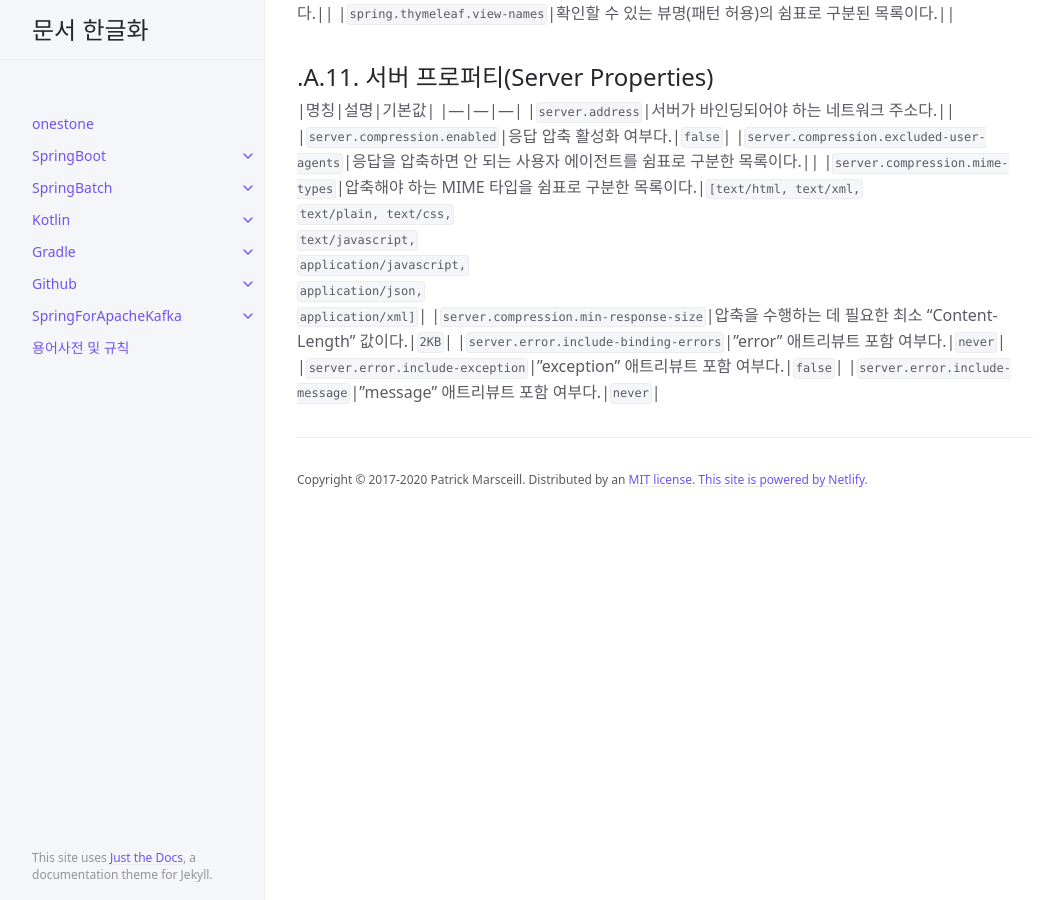
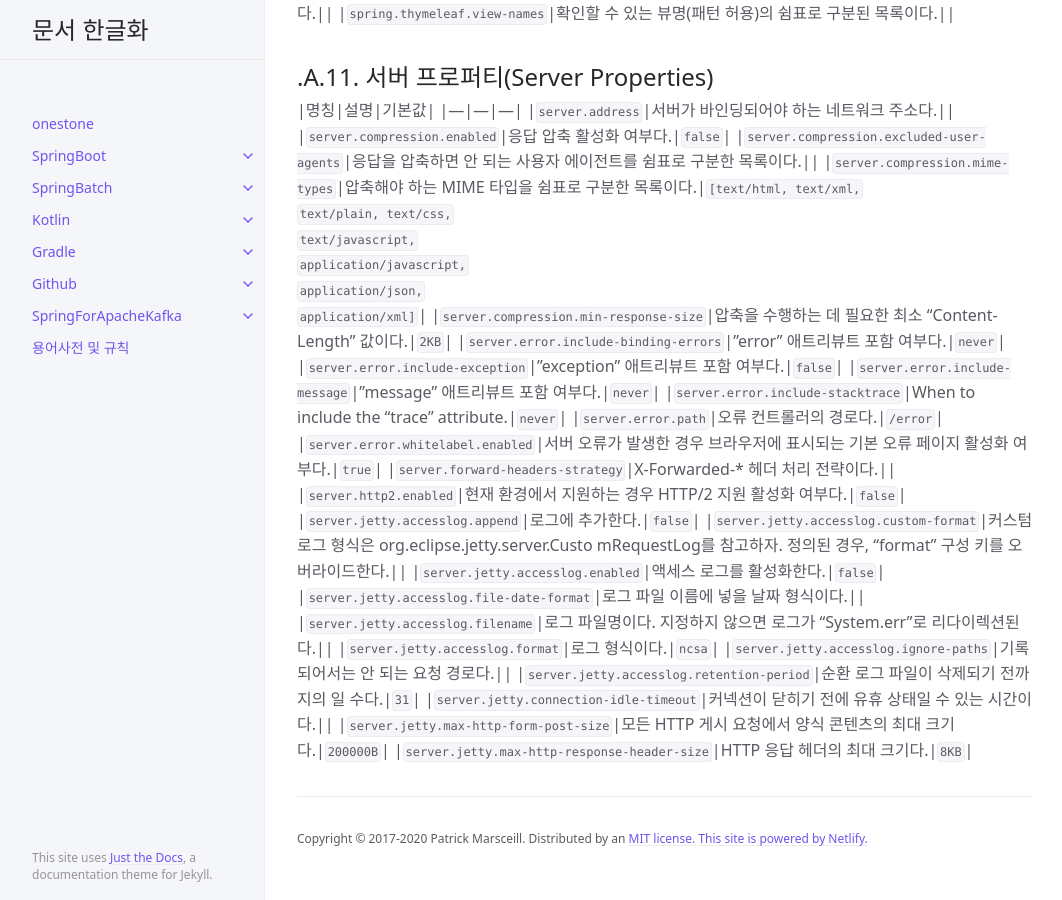
Before and after one commit to onestone9900/onestone9900.github.io, a Jekyll site: the page built from docs/spring_boot/3.1.1/spring_boot/19.appendices.md, in a window 1280 px wide and 900 px high, scrolled down 63514 px. Shown: the whole window, without its empty margins (107-1169 px from the left). Built offline with Jekyll 4.4.1, drawn with Linux system fonts in a browser that asks for light colours.

Commit message:
docs: spring boot - ## .A.11. 서버 프로퍼티(Server Properties)

```diff
--- a/docs/spring_boot/3.1.1/spring_boot/19.appendices.md
+++ b/docs/spring_boot/3.1.1/spring_boot/19.appendices.md
@@ -1073,3 +1073,19 @@ nav_order: 19
 |`server.error.include-binding-errors`|"error" 애트리뷰트 포함 여부다.|`never`|
 |`server.error.include-exception`|"exception" 애트리뷰트 포함 여부다.|`false`|
 |`server.error.include-message`|"message" 애트리뷰트 포함 여부다.|`never`|
+|`server.error.include-stacktrace`|When to include the "trace" attribute.|`never`|
+|`server.error.path`|오류 컨트롤러의 경로다.|`/error`|
+|`server.error.whitelabel.enabled`|서버 오류가 발생한 경우 브라우저에 표시되는 기본 오류 페이지 활성화 여부다.|`true`|
+|`server.forward-headers-strategy`|X-Forwarded-* 헤더 처리 전략이다.||
+|`server.http2.enabled`|현재 환경에서 지원하는 경우 HTTP/2 지원 활성화 여부다.|`false`|
+|`server.jetty.accesslog.append`|로그에 추가한다.|`false`|
+|`server.jetty.accesslog.custom-format`|커스텀 로그 형식은 org.eclipse.jetty.server.Custo mRequestLog를 참고하자. 정의된 경우, "format" 구성 키를 오버라이드한다.||
+|`server.jetty.accesslog.enabled`|액세스 로그를 활성화한다.|`false`|
+|`server.jetty.accesslog.file-date-format`|로그 파일 이름에 넣을 날짜 형식이다.||
+|`server.jetty.accesslog.filename`|로그 파일명이다. 지정하지 않으면 로그가 "System.err"로 리다이렉션된다.||
+|`server.jetty.accesslog.format`|로그 형식이다.|`ncsa`|
+|`server.jetty.accesslog.ignore-paths`|기록되어서는 안 되는 요청 경로다.||
+|`server.jetty.accesslog.retention-period`|순환 로그 파일이 삭제되기 전까지의 일 수다.|`31`|
+|`server.jetty.connection-idle-timeout`|커넥션이 닫히기 전에 유휴 상태일 수 있는 시간이다.||
+|`server.jetty.max-http-form-post-size`|모든 HTTP 게시 요청에서 양식 콘텐츠의 최대 크기다.|`200000B`|
+|`server.jetty.max-http-response-header-size`|HTTP 응답 헤더의 최대 크기다.|`8KB`|
```
